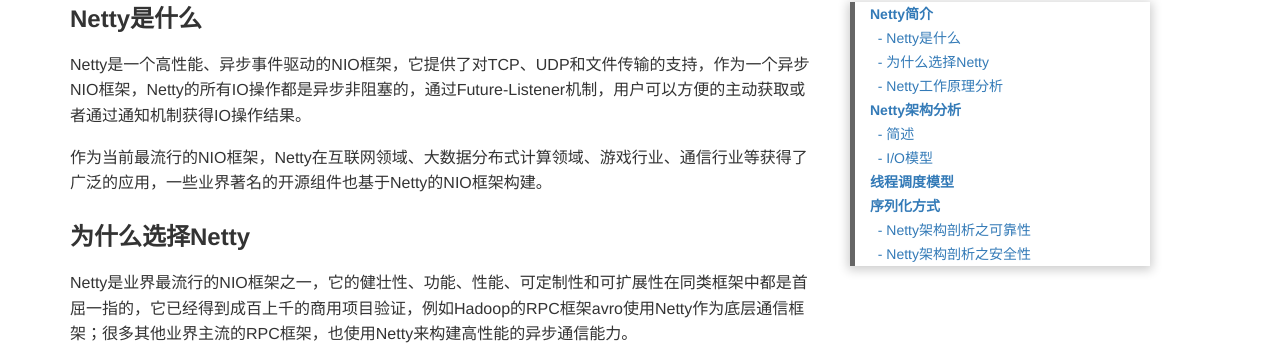
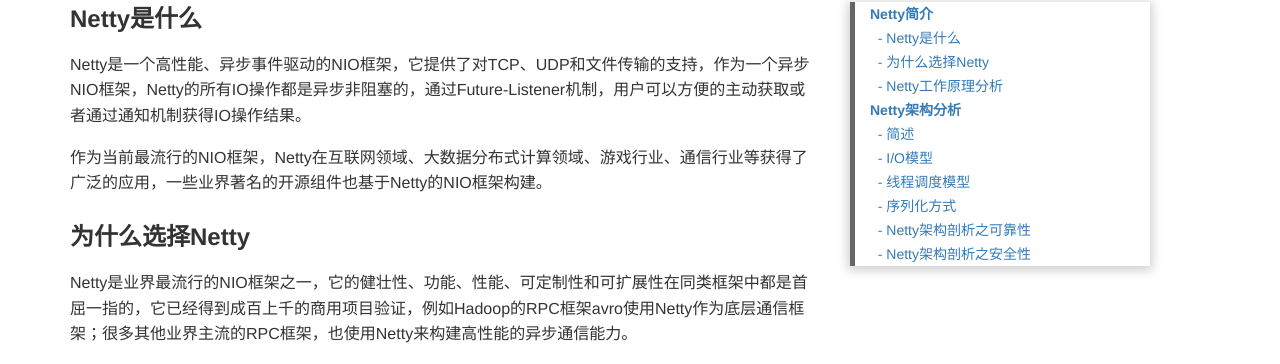
Before and after one commit to kookx/kookx.github.io, a Jekyll site: the page built from _posts/2019-01-07-Netty高性能实战.md, in a window 1280 px wide and 900 px high, scrolled down 426 px. Shown: the part 98-462 px from the top of the window. Built offline with Jekyll 4.4.1, drawn with Linux system fonts in a browser that asks for light colours.

```diff
--- a/_posts/2019-01-07-Netty高性能实战.md
+++ b/_posts/2019-01-07-Netty高性能实战.md
@@ -120,7 +120,7 @@ Netty的I/O模型基于非阻塞I/O实现，底层依赖的是JDK NIO框架的Se
 
 使用非阻塞I/O模型之后，Netty解决了传统同步阻塞I/O带来的性能、吞吐量和可靠性问题。
 
-## 线程调度模型
+### 线程调度模型
 
 常用的Reactor线程模型有三种，分别如下：
 
@@ -138,7 +138,7 @@ Netty的I/O模型基于非阻塞I/O实现，底层依赖的是JDK NIO框架的Se
 
 ![netty线程模型](http://onekook.com/bower_components/extend/images/netty-8.JPEG)
 
-## 序列化方式
+### 序列化方式
 
 - 影响序列化性能的关键因素总结如下：
 
```
